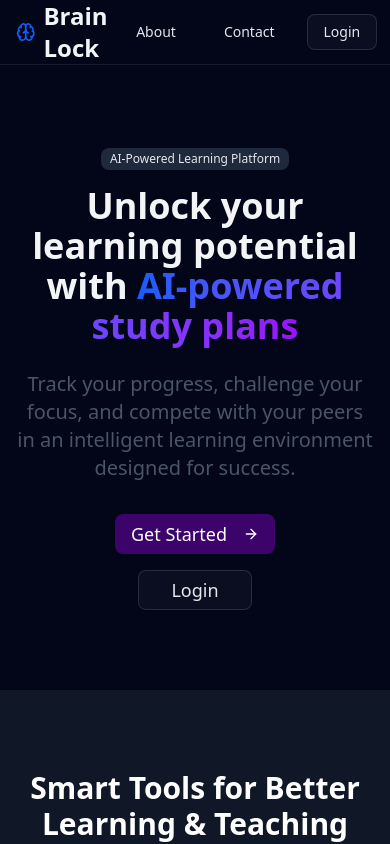
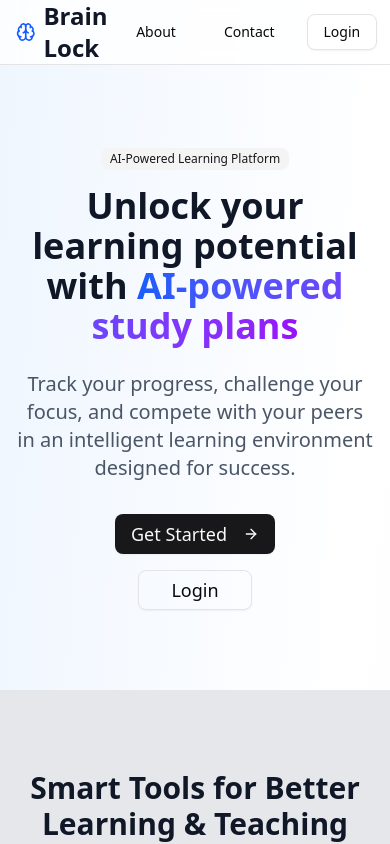
Before and after one commit to AbhishekChoudhary-svu/BrainLock, a Next.js app: page / in a window 390 px wide. Shown: the top 844 px of the page. Built offline with nearby package versions, Linux system fonts and the light colour scheme.

Commit message:
coloring and darkmode flash problem fix remain responsive

```diff
--- a/src/app/Dashboard/AdminDashboard/page.jsx
+++ b/src/app/Dashboard/AdminDashboard/page.jsx
@@ -563,7 +563,8 @@ export default function AdminDashboard() {
                             (context.allUsers.filter((c) => c.role === role)
                               .length || 0) * 100
                           }
-                          className="h-2"
+                          className="h-2 [&>div]:transition-colors
+                              dark:[&>div]:bg-yellow-700"
                         />
                       </div>
                     ))}
@@ -648,21 +649,21 @@ export default function AdminDashboard() {
                   </CardHeader>
                   <CardContent className="space-y-3">
                     <Button
-                      className="w-full justify-start bg-transparent dark:bg-gray-800 dark:text-gray-200"
+                      className="w-full justify-start bg-transparent dark:bg-purple-800 dark:text-gray-200"
                       variant="outline"
                     >
                       <Download className="mr-2 h-4 w-4" />
                       Export User Data
                     </Button>
                     <Button
-                      className="w-full justify-start bg-transparent dark:bg-gray-800 dark:text-gray-200"
+                      className="w-full justify-start bg-transparent dark:bg-blue-800 dark:text-gray-200"
                       variant="outline"
                     >
                       <Shield className="mr-2 h-4 w-4" />
                       Security Audit
                     </Button>
                     <Button
-                      className="w-full justify-start bg-transparent dark:bg-gray-800 dark:text-gray-200"
+                      className="w-full justify-start bg-transparent dark:bg-green-800 dark:text-gray-200"
                       variant="outline"
                       onClick={() => setIsSystemSettingsOpen(true)}
                     >
--- a/src/app/Dashboard/StudentDashboard/Challenges/[courseid]/[challengeid]/page.jsx
+++ b/src/app/Dashboard/StudentDashboard/Challenges/[courseid]/[challengeid]/page.jsx
@@ -192,7 +192,8 @@ export default function ChallengeDetailPage() {
               <div className="mt-4">
                 <Progress
                   value={((currentQuestionIndex + 1) / totalQuestions) * 100}
-                  className="h-2"
+                  className="h-2 [&>div]:transition-colors
+                              dark:[&>div]:bg-yellow-700"
                 />
                 <p className="text-sm text-gray-600 dark:text-gray-400 mt-2">
                   Question {currentQuestionIndex + 1} of {totalQuestions}
--- a/src/app/Dashboard/StudentDashboard/Courses/[courseid]/page.jsx
+++ b/src/app/Dashboard/StudentDashboard/Courses/[courseid]/page.jsx
@@ -143,7 +143,8 @@ export default function SubjectCoursePage() {
                   <span>Progress</span>
                   <span>{userCourse?.progress.toFixed(2)}%</span>
                 </div>
-                <Progress value={userCourse?.progress} className="h-2" />
+                <Progress value={userCourse?.progress} className="h-2 [&>div]:transition-colors
+                              dark:[&>div]:bg-yellow-700" />
               </div>
               <div className="grid grid-cols-2 gap-4 text-sm">
                 <div>
--- a/src/app/Dashboard/StudentDashboard/page.jsx
+++ b/src/app/Dashboard/StudentDashboard/page.jsx
@@ -531,7 +531,8 @@ export default function StudentDashboard() {
 
                           <Progress
                             value={enrolled.progress || 0}
-                            className="h-2"
+                            className="h-2 [&>div]:transition-colors
+                              dark:[&>div]:bg-yellow-700"
                           />
 
                           <div className="flex justify-between text-sm text-gray-600 dark:text-gray-400">
@@ -667,7 +668,7 @@ export default function StudentDashboard() {
                   </CardHeader>
                   <CardContent className="space-y-3">
                     <Button
-                      className="w-full justify-start bg-transparent dark:text-gray-200"
+                      className="w-full justify-start bg-transparent dark:bg-purple-800 dark:text-gray-200"
                       variant="outline"
                       onClick={() => setTabValue("assistant")}
                     >
@@ -675,7 +676,7 @@ export default function StudentDashboard() {
                       AI Assistant
                     </Button>
                     <Button
-                      className="w-full justify-start bg-transparent dark:text-gray-200"
+                      className="w-full justify-start bg-transparent dark:bg-green-800 dark:text-gray-200"
                       variant="outline"
                       onClick={() => setOpenProgressCard(true)}
                     >
@@ -777,7 +778,8 @@ export default function StudentDashboard() {
                           <span>Progress</span>
                           <span>{progress.toFixed(2)}%</span>
                         </div>
-                        <Progress value={progress} className="h-2" />
+                        <Progress value={progress} className="h-2 [&>div]:transition-colors
+                              dark:[&>div]:bg-yellow-700" />
                       </div>
 
                       {/* Challenges Preview */}
--- a/src/app/Dashboard/TeacherDashboard/page.jsx
+++ b/src/app/Dashboard/TeacherDashboard/page.jsx
@@ -435,7 +435,7 @@ export default function TeacherDashboard() {
                       My Profile
                     </DropdownMenuItem>
                   </Link>
-                 <DropdownMenuItem onClick={context.toggleTheme}>
+                  <DropdownMenuItem onClick={context.toggleTheme}>
                     <Sun className="mr-2 h-4 w-4" />
                     {context.darkMode ? "Light Mode" : " Dark Mode"}
                   </DropdownMenuItem>
@@ -611,7 +611,11 @@ export default function TeacherDashboard() {
                               </div>
                             </div>
 
-                            <Progress value={avgProgress} className="h-2 " />
+                            <Progress
+                              value={avgProgress}
+                              className="h-2 [&>div]:transition-colors
+                              dark:[&>div]:bg-yellow-700"
+                            />
 
                             <div className="flex justify-between text-sm dark:text-gray-400 text-gray-600">
                               <span>{avgProgress}% complete</span>
@@ -709,7 +713,7 @@ export default function TeacherDashboard() {
                   </CardHeader>
                   <CardContent className="space-y-3">
                     <Button
-                      className="w-full justify-start bg-transparent"
+                      className="w-full justify-start bg-transparent dark:bg-purple-800"
                       variant="outline"
                       onClick={() => openCreateDialog(true)}
                     >
@@ -717,7 +721,7 @@ export default function TeacherDashboard() {
                       Create Course
                     </Button>
                     <Button
-                      className="w-full justify-start bg-transparent"
+                      className="w-full justify-start bg-transparent dark:bg-blue-800"
                       variant="outline"
                       onClick={() => setIsCreateChallengeOpen(true)}
                     >
@@ -725,7 +729,7 @@ export default function TeacherDashboard() {
                       Create Challenge
                     </Button>
                     <Button
-                      className="w-full justify-start bg-transparent"
+                      className="w-full justify-start bg-transparent dark:bg-green-800"
                       variant="outline"
                       onClick={() => setTabValue("assistant")}
                     >
@@ -946,7 +950,8 @@ export default function TeacherDashboard() {
                           <span>Progress</span>
                           <span>{avgProgress}%</span>
                         </div>
-                        <Progress value={avgProgress} className="h-2" />
+                        <Progress value={avgProgress} className="h-2 [&>div]:transition-colors
+                              dark:[&>div]:bg-yellow-700" />
                       </div>
 
                       {course.challenges.length > 0 && (
@@ -1613,7 +1618,8 @@ export default function TeacherDashboard() {
                     {selectedUser?.avgScore?.toFixed(2) || 0}%
                   </span>
                 </div>
-                <Progress value={selectedUser?.avgScore || 0} className="h-2" />
+                <Progress value={selectedUser?.avgScore || 0} className="h-2 [&>div]:transition-colors
+                              dark:[&>div]:bg-yellow-700" />
               </div>
 
               {/* Extra Info */}
--- a/src/app/layout.js
+++ b/src/app/layout.js
@@ -22,14 +22,31 @@ export const metadata = {
 
 export default function RootLayout({ children }) {
   return (
-    <html lang="en" >
-      <body
-        className={`${geistSans.variable}  ${geistMono.variable} antialiased`}
-      >
+    <html lang="en" suppressHydrationWarning>
+      <head>
+        {/* 👇 This script runs BEFORE paint */}
+        <script
+          dangerouslySetInnerHTML={{
+            __html: `
+              (function() {
+                try {
+                  const theme = localStorage.getItem('theme');
+                  if (theme === 'dark' ||
+                      (!theme && window.matchMedia('(prefers-color-scheme: dark)').matches)) {
+                    document.documentElement.classList.add('dark');
+                  } else {
+                    document.documentElement.classList.remove('dark');
+                  }
+                } catch (_) {}
+              })();
+            `,
+          }}
+        />
+      </head>
+      <body className={`${geistSans.variable} ${geistMono.variable} antialiased`}>
         <ThemeProvider>
-
-        {children}
-        <Toaster position="top-right" richColors />
+          {children}
+          <Toaster position="top-right" richColors />
         </ThemeProvider>
       </body>
     </html>
--- a/src/context/ThemeContext.jsx
+++ b/src/context/ThemeContext.jsx
@@ -15,7 +15,7 @@ const ThemeProvider = ({ children }) => {
   const [stats, setStats] = useState([]);
   const [activities, setActivities] = useState([]);
   const [userActivities, setUserActivities] = useState([]);
-  const [darkMode, setDarkMode] = useState(true);
+  const [darkMode, setDarkMode] = useState(false);
 
   const [loading, setLoading] = useState(true);
 
@@ -171,15 +171,30 @@ const ThemeProvider = ({ children }) => {
 
 
 
-    useEffect(() => {
+   useEffect(() => {
+    const storedTheme = localStorage.getItem("theme");
+    if (storedTheme === "dark") {
+      setDarkMode(true);
+      document.documentElement.classList.add("dark");
+    } else {
+      setDarkMode(false);
+      document.documentElement.classList.remove("dark");
+    }
+  }, []);
+
+  // Apply theme + save to localStorage when darkMode changes
+  useEffect(() => {
     if (darkMode) {
       document.documentElement.classList.add("dark");
+      localStorage.setItem("theme", "dark");
     } else {
       document.documentElement.classList.remove("dark");
+      localStorage.setItem("theme", "light");
     }
   }, [darkMode]);
 
   const toggleTheme = () => setDarkMode((prev) => !prev);
+
 
 
 
```
Also changed, not shown: src/app/globals.css (line endings or trailing spaces).
